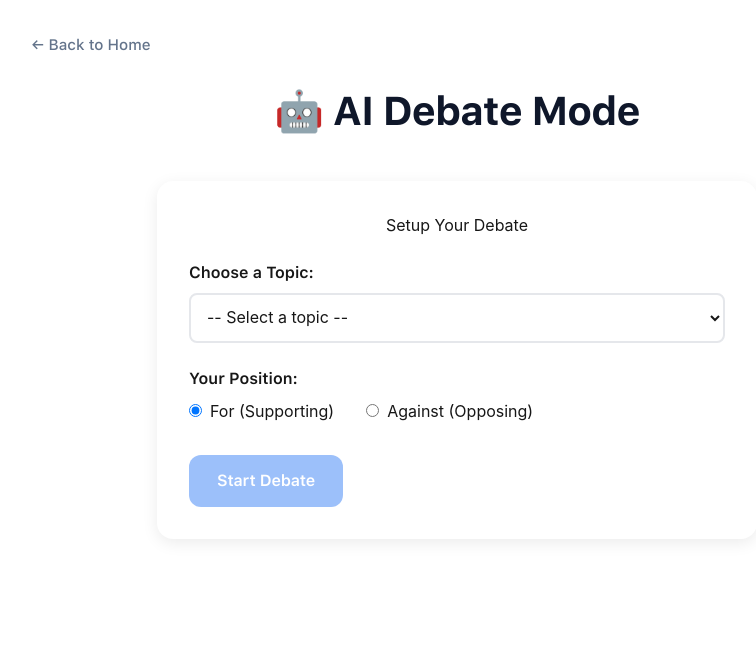
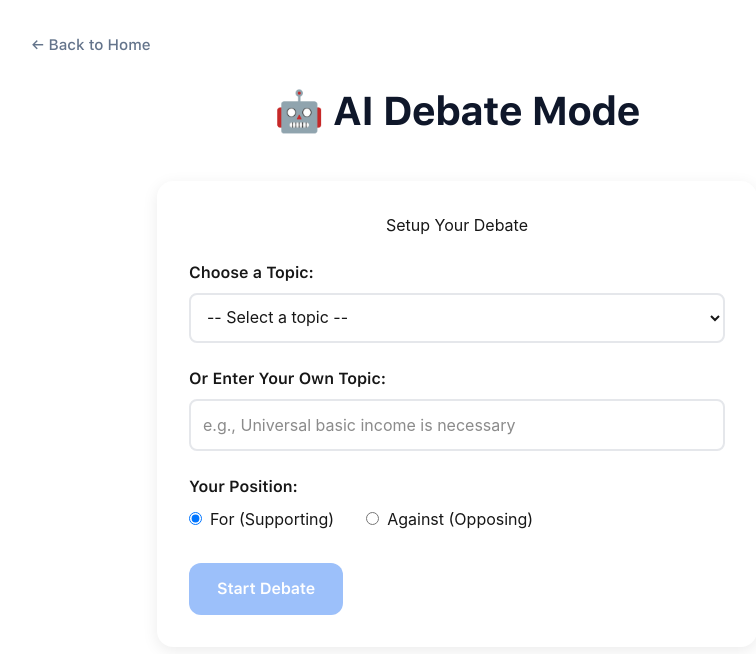
Before and after one commit to Darren-Fong/e-bate, a Next.js app: page /ai-debate in a window 1280 px wide. Shown: the top 654 px of the page, without its empty margins (183-939 px from the left). Built offline with nearby package versions, Linux system fonts and the light colour scheme; a web font is replaced by a local one.

Commit message:
FIXING ERRORS

```diff
--- a/app/ai-debate/page.tsx
+++ b/app/ai-debate/page.tsx
@@ -8,6 +8,7 @@ type DebateStage = "setup" | "user-turn" | "ai-turn" | "finished";
 export default function AIDebate() {
   const [stage, setStage] = useState<DebateStage>("setup");
   const [topic, setTopic] = useState("");
+  const [customTopic, setCustomTopic] = useState("");
   const [userSide, setUserSide] = useState<"for" | "against">("for");
   const [userArgument, setUserArgument] = useState("");
   const [aiArgument, setAIArgument] = useState("");
@@ -25,8 +26,10 @@ export default function AIDebate() {
     "Climate change is the biggest threat to humanity"
   ];
 
+  const finalTopic = customTopic.trim() || topic;
+
   const startDebate = () => {
-    if (topic) {
+    if (finalTopic) {
       setStage("user-turn");
       setTimeRemaining(180);
       setTranscript([]);
@@ -48,7 +51,7 @@ export default function AIDebate() {
         method: "POST",
         headers: { "Content-Type": "application/json" },
         body: JSON.stringify({
-          topic,
+          topic: finalTopic,
           userSide,
           userArgument,
           round,
@@ -77,7 +80,7 @@ export default function AIDebate() {
             method: "POST",
             headers: { "Content-Type": "application/json" },
             body: JSON.stringify({
-              topic,
+              topic: finalTopic,
               transcript: [...newTranscript, { speaker: "AI", text: aiResponse, round }]
             })
           });
@@ -112,7 +115,10 @@ export default function AIDebate() {
             <label>Choose a Topic:</label>
             <select
               value={topic}
-              onChange={(e) => setTopic(e.target.value)}
+              onChange={(e) => {
+                setTopic(e.target.value);
+                if (e.target.value) setCustomTopic("");
+              }}
               className="select-input"
             >
               <option value="">-- Select a topic --</option>
@@ -120,6 +126,20 @@ export default function AIDebate() {
                 <option key={t} value={t}>{t}</option>
               ))}
             </select>
+          </div>
+
+          <div className="form-group">
+            <label>Or Enter Your Own Topic:</label>
+            <input
+              type="text"
+              value={customTopic}
+              onChange={(e) => {
+                setCustomTopic(e.target.value);
+                if (e.target.value) setTopic("");
+              }}
+              placeholder="e.g., Universal basic income is necessary"
+              className="select-input"
+            />
           </div>
 
           <div className="form-group">
@@ -149,7 +169,7 @@ export default function AIDebate() {
           <button
             className="btn-primary"
             onClick={startDebate}
-            disabled={!topic}
+            disabled={!finalTopic}
           >
             Start Debate
           </button>
@@ -164,7 +184,7 @@ export default function AIDebate() {
           </div>
 
           <div className="topic-display">
-            <strong>Topic:</strong> {topic}
+            <strong>Topic:</strong> {finalTopic}
           </div>
 
           <div className="input-area">
@@ -246,7 +266,8 @@ export default function AIDebate() {
                   </ul>
                 </div>
                 <div className="feedback-group">
-                  <h4>💡 Areas to Improve</h4>
+                 CustomTopic("");
+              set <h4>💡 Areas to Improve</h4>
                   <ul>
                     {feedback.improvements.map((improvement, idx) => (
                       <li key={idx}>{improvement}</li>
@@ -263,6 +284,7 @@ export default function AIDebate() {
             <button className="btn-primary" onClick={() => {
               setStage("setup");
               setTopic("");
+              setCustomTopic("");
               setRound(1);
               setTranscript([]);
               setFeedback(null);
--- a/app/api/debate/create-room/route.ts
+++ b/app/api/debate/create-room/route.ts
@@ -1,15 +1,13 @@
 import { NextRequest, NextResponse } from "next/server";
 import { pusher } from "@/lib/pusher-server";
-
-// In-memory storage for rooms (use database in production)
-const rooms = new Map<string, { topic: string; creator: string }>();
+import { rooms } from "@/lib/room-storage";
 
 export async function POST(req: NextRequest) {
   try {
     const { roomCode, topic } = await req.json();
 
     // Store room data
-    rooms.set(roomCode, { topic, creator: "player1" });
+    rooms.set(roomCode, { topic, creator: "player1", createdAt: Date.now() });
 
     // Trigger event to notify room was created
     await pusher.trigger(`room-${roomCode}`, "room-created", {
@@ -22,6 +20,3 @@ export async function POST(req: NextRequest) {
     return NextResponse.json({ error: "Failed to create room" }, { status: 500 });
   }
 }
-
-// Export rooms for other routes to access
-export { rooms };
--- a/app/api/debate/join-room/route.ts
+++ b/app/api/debate/join-room/route.ts
@@ -1,8 +1,6 @@
 import { NextRequest, NextResponse } from "next/server";
 import { pusher } from "@/lib/pusher-server";
-
-// Shared room storage (in production, use a database)
-const rooms = new Map<string, { topic: string; creator: string }>();
+import { rooms } from "@/lib/room-storage";
 
 export async function POST(req: NextRequest) {
   try {
@@ -33,5 +31,3 @@ export async function POST(req: NextRequest) {
     return NextResponse.json({ error: "Failed to join room" }, { status: 500 });
   }
 }
-
-export { rooms };
--- /dev/null
+++ b/lib/room-storage.ts
@@ -0,0 +1,10 @@
+// Shared in-memory storage for debate rooms
+// In production, replace this with a database
+
+export interface Room {
+  topic: string;
+  creator: string;
+  createdAt: number;
+}
+
+export const rooms = new Map<string, Room>();
```
